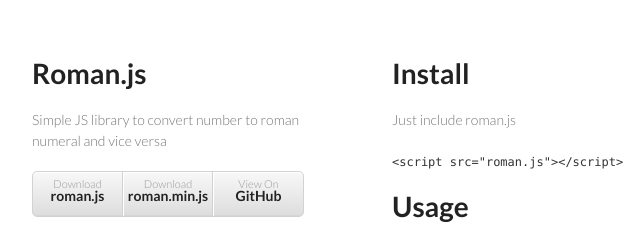
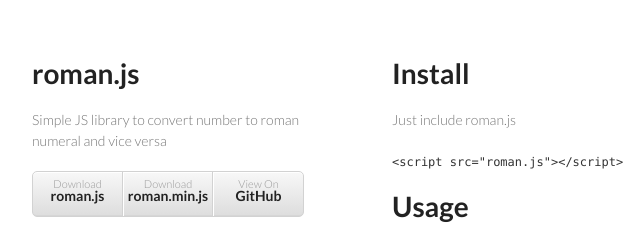
Before and after one commit to sngan/romanjs, a plain HTML site: page index.html in a window 1280 px wide. Shown: the top 234 px of the page, 178-818 px from the left. Drawn offline with Linux system fonts and the light colour scheme.

Commit message:
lowercase

```diff
--- a/index.html
+++ b/index.html
@@ -19,7 +19,7 @@
     <body>
     <div class="wrapper">
         <header>
-            <h1>Roman.js</h1>
+            <h1>roman.js</h1>
             <p>Simple JS library to convert number to roman numeral and vice versa</p>
 
             <ul>
```
